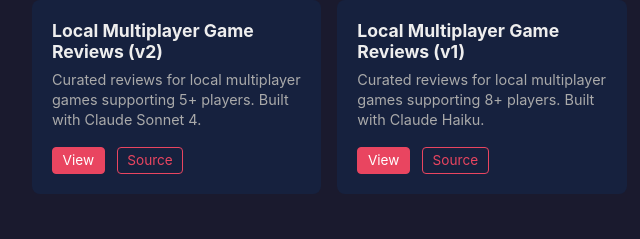
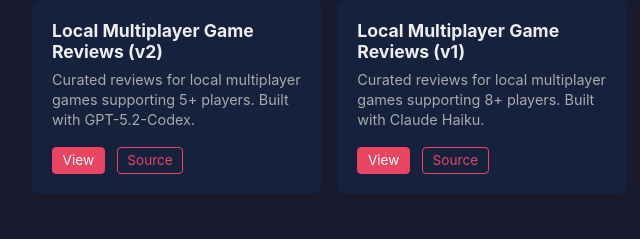
Before and after one commit to cschubiner/cschubiner.github.io, a plain HTML site: page index.html in a window 1280 px wide. Shown: the part 646-885 px from the top of the page, 158-798 px from the left. Drawn offline with Linux system fonts and the light colour scheme.

Commit message:
fix: correct v2 model to GPT-5.2-Codex, restore table with source links

```diff
--- a/index.html
+++ b/index.html
@@ -165,7 +165,7 @@
             <div class="grid">
                 <div class="card">
                     <h3>Local Multiplayer Game Reviews (v2)</h3>
-                    <p>Curated reviews for local multiplayer games supporting 5+ players. Built with Claude Sonnet 4.</p>
+                    <p>Curated reviews for local multiplayer games supporting 5+ players. Built with GPT-5.2-Codex.</p>
                     <div class="card-links">
                         <a href="https://cschubiner.github.io/gamelist_manyplayers_v2/" class="primary">View</a>
                         <a href="https://github.com/cschubiner/gamelist_manyplayers_v2">Source</a>
```
Also changed, not shown: 1 other file.
